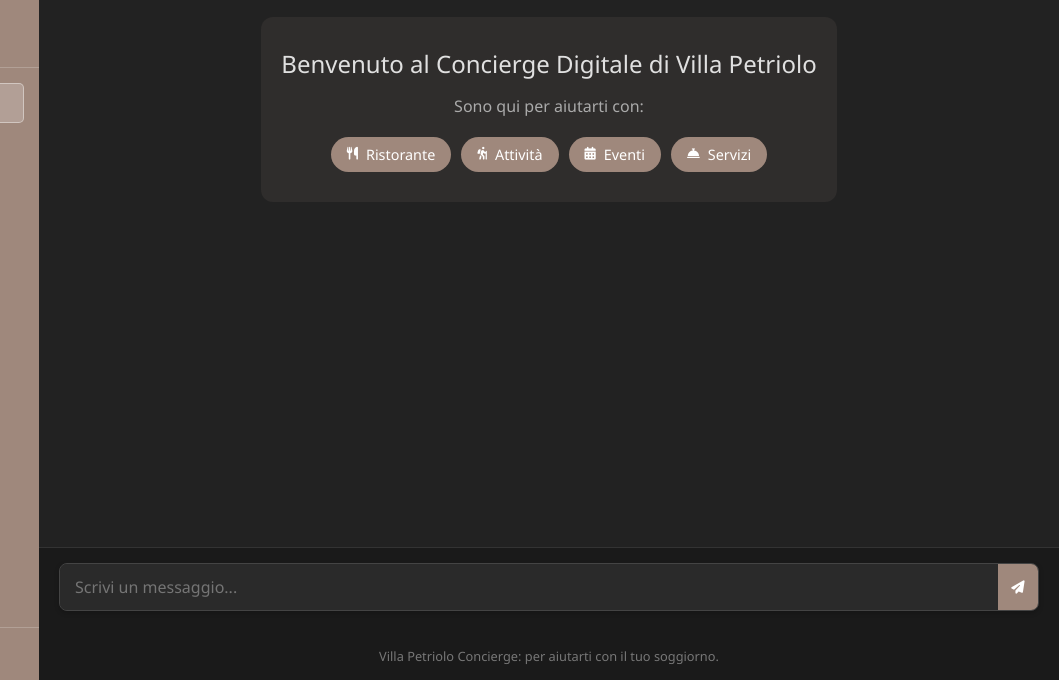
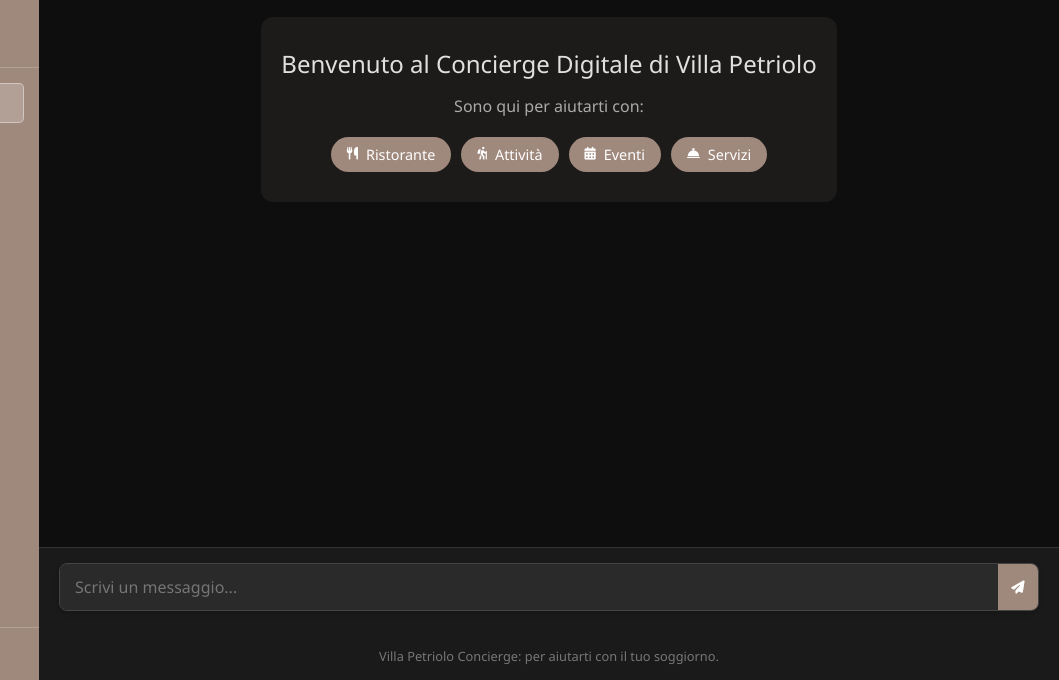
Before and after one commit to raffaeledurso00/Concierge, a plain HTML site: page frontend/index.html in a window 1280 px wide. Shown: the part 120-800 px from the top of the page, 221-1280 px from the left. Drawn offline with nearby package versions, Linux system fonts and the light colour scheme.

Commit message:
changed chat bg color

```diff
--- a/frontend/css/style.css
+++ b/frontend/css/style.css
@@ -722,7 +722,7 @@
     display: flex;
     flex-direction: column;
     gap: 20px;
-    background-color: #222222;
+    background-color: #0e0e0e;
 }
 
 .message-row {
```
